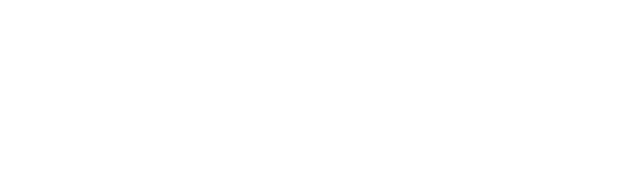
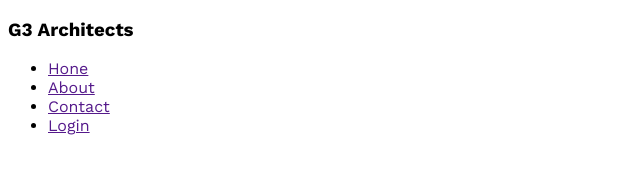
Before and after one commit to jakir101/g3-architects-website, a plain HTML site: page index.html in a window 1280 px wide. Shown: the whole page, without its empty margins (0-640 px from the left). Drawn offline with nearby package versions, Linux system fonts and the light colour scheme.

Commit message:
added work sans

```diff
--- a/index.html
+++ b/index.html
@@ -7,6 +7,18 @@
     <link rel="stylesheet" href="styles/architects.css">
 </head>
 <body>
-
+    <header>
+        <nav>
+            <h3>G3 Architects</h3>
+            <ul>
+                <li><a href="">Hone</a></li>
+                <li><a href="">About</a></li>
+                <li><a href="">Contact</a></li>
+                <li><a href="">Login</a></li>
+            </ul>
+        </nav>
+    </header>
+    <main></main>
+    <footer></footer>
 </body>
 </html>
--- a/styles/architects.css
+++ b/styles/architects.css
@@ -0,0 +1,6 @@
+/* work sans form google fonts */
+@import url('https://fonts.googleapis.com/css2?family=Open+Sans:ital,wght@1,800&family=Work+Sans:wght@400;500;600;700;800&display=swap');
+
+* {
+    font-family: 'Work Sans', sans-serif;
+}
```
